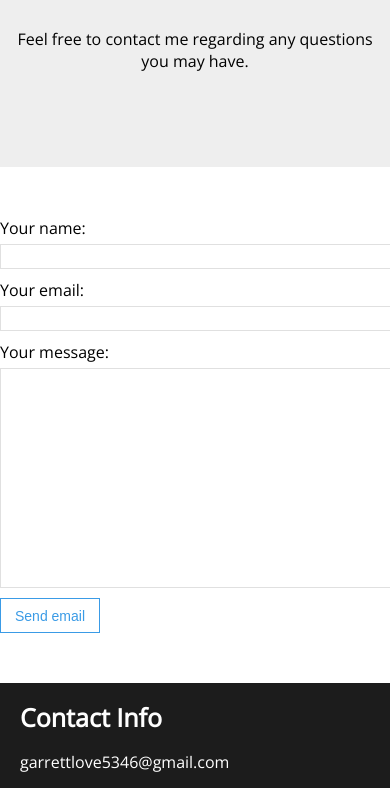
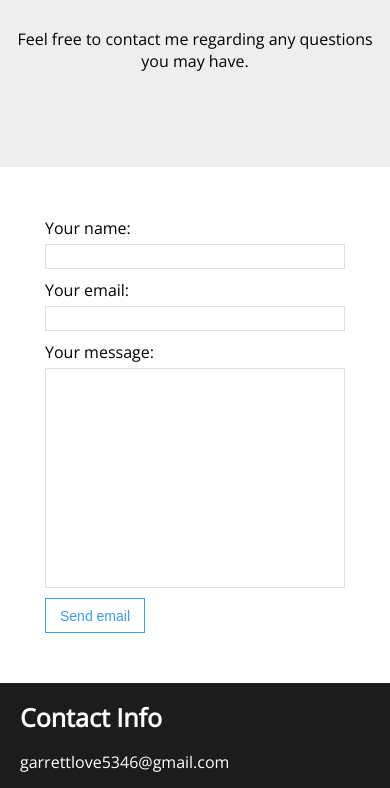
Before and after one commit to 5l1v3r1/garretthate.com, a plain HTML site: page contact.html in a window 390 px wide. Shown: the part 312-1100 px from the top of the page. Drawn offline with nearby package versions, Linux system fonts and the light colour scheme.

Commit message:
contact page can handle mobile

```diff
--- a/css/contact.css
+++ b/css/contact.css
@@ -4,8 +4,19 @@
 }
 
 .contact-content form {
-  width: 400px;
   margin: auto;
+}
+
+@media (max-width: 400px) {
+  .contact-content form {
+    width: 300px;
+  }
+}
+
+@media (min-width: 400px) {
+  .contact-content form {
+    width: 400px;
+  }
 }
 
 .contact-content p {
@@ -21,7 +32,7 @@
 .contact-content input {
   border: 1px solid #e0e0e0;
   display: block;
-  width: 400px;
+  width: 100%;
   height: 25px;
   margin: 0 0 10px 0;
   font-size: 20px;
@@ -32,7 +43,7 @@
   box-sizing: border-box;
   border: 1px solid #e0e0e0;
   display: block;
-  width: 400px;
+  width: 100%;
   height: 220px;
   resize: none;
   font-size: 20px;
```
